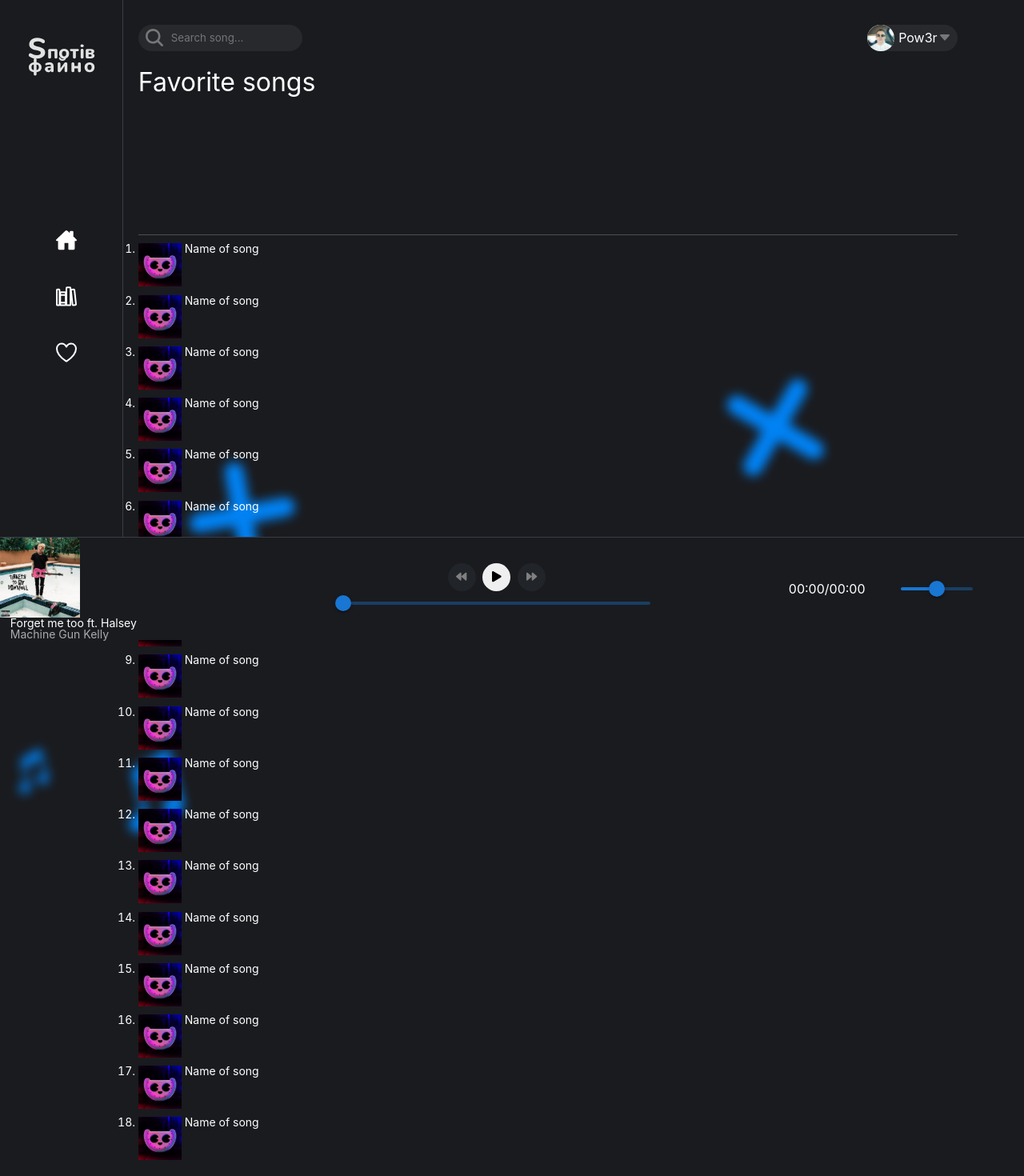
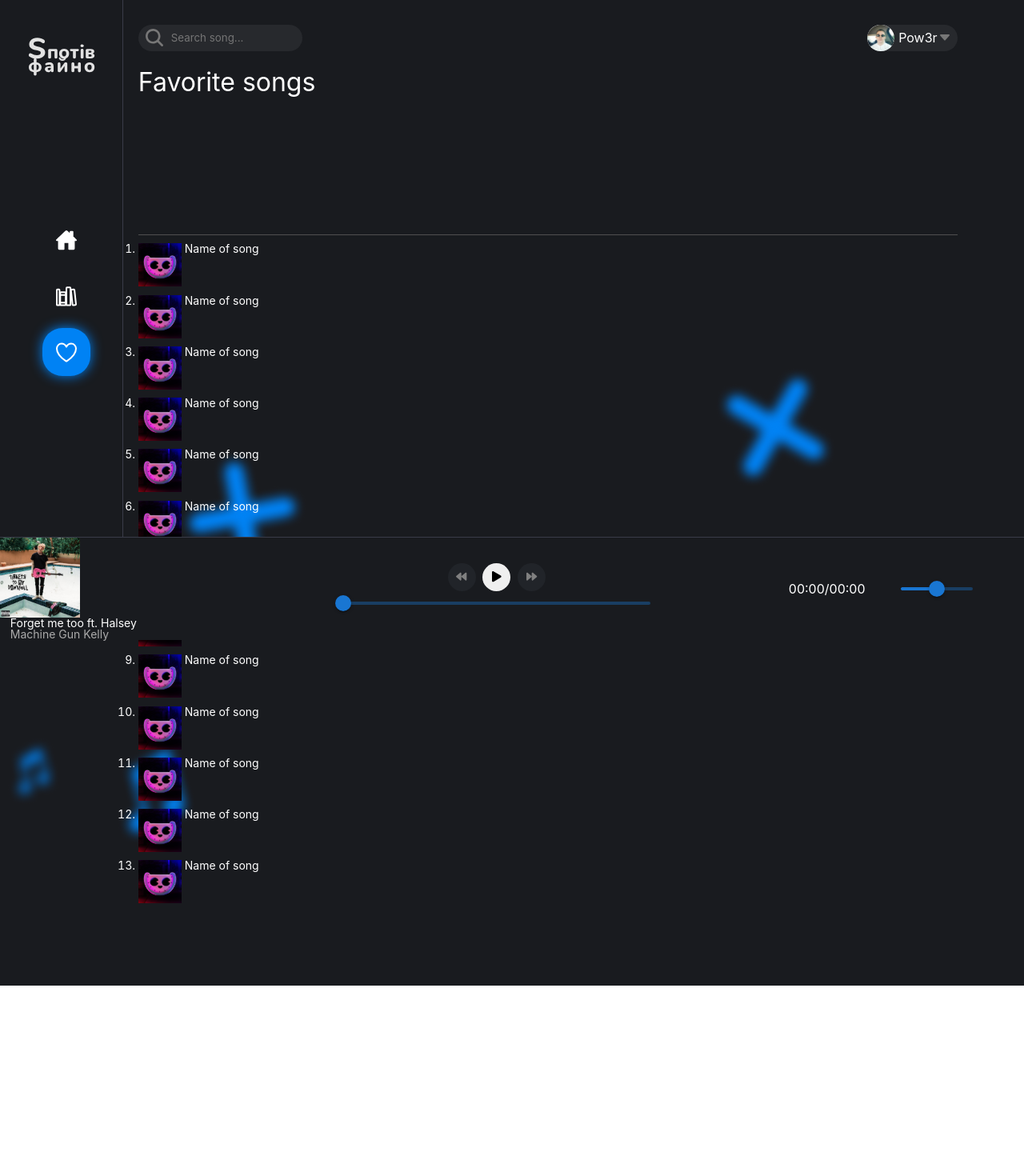
Before and after one commit to pow3r-prog/spotiv-faino-react, a React (Create React App) app: page /favorite in a window 1280 px wide. Shown: the top 1470 px of the page at 80% size. After the commit the page ends 1232 px from the top, so only its background shows below. Built offline with nearby package versions, Linux system fonts and the light colour scheme.

Commit message:
updating navigation component

```diff
--- a/package.json
+++ b/package.json
@@ -17,6 +17,7 @@
     "node-sass": "^6.0.1",
     "react": "^17.0.2",
     "react-dom": "^17.0.2",
+    "react-redux": "^7.2.5",
     "react-router-dom": "^5.3.0",
     "react-scripts": "4.0.3",
     "web-vitals": "^1.0.1"
--- a/src/App.js
+++ b/src/App.js
@@ -15,7 +15,8 @@ function App() {
       <Navigation />
       <Header />
       <Switch>
-        <Route exact path='/' component={Home} />
+        {/* <Route path='/' component={Home} /> */}
+        <Route exact path='/home' component={Home} />
         <Route path='/favorite' component={FavoriteSongs} />
         <Route path='/library' component={Library} />
       </Switch>
--- a/src/components/Header/Header.scss
+++ b/src/components/Header/Header.scss
@@ -10,6 +10,7 @@
       width: 100%;
       height: 100%;
       border: none;
+      color: #fff;
       border-radius: 100px;
       background: #27292d;
       background-image: url('../accets/img/searchIcon.svg');
--- a/src/components/Header/Search.jsx
+++ b/src/components/Header/Search.jsx
@@ -2,8 +2,8 @@ import React from 'react'
 
 const Search = () => {
     return (
-        <form className="search__form">
-            <input type="text" placeholder='Search song...' className='search__input' />
+        <form className='search__form'>
+            <input type='text' placeholder='Search song...' className='search__input' />
         </form>
     )
 }
--- a/src/components/Navigation/Navigation.jsx
+++ b/src/components/Navigation/Navigation.jsx
@@ -1,5 +1,5 @@
 import React from 'react'
-import { Link } from 'react-router-dom';
+import { NavLink } from 'react-router-dom'
 import logoIcon from '../accets/img/logo.svg'
 import homeIcon from '../accets/img/homeIcon.svg'
 import libraryIcon from '../accets/img/libraryIcon.svg'
@@ -11,20 +11,20 @@ const Navigation = () => {
     return (
         <div className='navigation'>
             <div className='logo'>
-                <Link to='/'>
+                <NavLink to='/home'>
                     <img src={logoIcon} alt='logo'></img>
-                </Link>
+                </NavLink>
             </div>
-            <div className="navigation__list">
-                <Link className='home__page' to='/'>
+            <div className='navigation__list'>
+                <NavLink className='home__page' activeClassName='home__page active' to='/home'>
                     <img src={homeIcon} alt='home'></img>
-                </Link>
-                <Link className='library__page' to='/library'>
+                </NavLink>
+                <NavLink className='library__page' activeClassName='library__page active' to='/library'>
                     <img src={libraryIcon} alt='library'></img>
-                </Link>
-                <Link className='favorite__page' to='/favorite'>
-                        <img src={favoriteIcon} alt='favorite'></img>
-                </Link>
+                </NavLink>
+                <NavLink  className='favorite__page' activeClassName='favorite__page active'  to='/favorite'>
+                    <img src={favoriteIcon} alt='favorite'></img>
+                </NavLink>
             </div>
         </div>
     )
--- a/src/components/Playlist/PlaylistSongsList.jsx
+++ b/src/components/Playlist/PlaylistSongsList.jsx
@@ -5,24 +5,19 @@ import musicIcon from '../accets/img/musicImage.svg'
 const SongsList = () => {
     return (
         <ol className='songs__list'>
-                    <li className="songs__list_item"><img src={musicIcon} alt="img" /> Name of song</li>
-                    <li className="songs__list_item"><img src={musicIcon} alt="img" /> Name of song</li>
-                    <li className="songs__list_item"><img src={musicIcon} alt="img" /> Name of song</li>
-                    <li className="songs__list_item"><img src={musicIcon} alt="img" /> Name of song</li>
-                    <li className="songs__list_item"><img src={musicIcon} alt="img" /> Name of song</li>
-                    <li className="songs__list_item"><img src={musicIcon} alt="img" /> Name of song</li>
-                    <li className="songs__list_item"><img src={musicIcon} alt="img" /> Name of song</li>
-                    <li className="songs__list_item"><img src={musicIcon} alt="img" /> Name of song</li>
-                    <li className="songs__list_item"><img src={musicIcon} alt="img" /> Name of song</li>
-                    <li className="songs__list_item"><img src={musicIcon} alt="img" /> Name of song</li>
-                    <li className="songs__list_item"><img src={musicIcon} alt="img" /> Name of song</li>
-                    <li className="songs__list_item"><img src={musicIcon} alt="img" /> Name of song</li>
-                    <li className="songs__list_item"><img src={musicIcon} alt="img" /> Name of song</li>
-                    <li className="songs__list_item"><img src={musicIcon} alt="img" /> Name of song</li>
-                    <li className="songs__list_item"><img src={musicIcon} alt="img" /> Name of song</li>
-                    <li className="songs__list_item"><img src={musicIcon} alt="img" /> Name of song</li>
-                    <li className="songs__list_item"><img src={musicIcon} alt="img" /> Name of song</li>
-                    <li className="songs__list_item"><img src={musicIcon} alt="img" /> Name of song</li>
+                    <li className='songs__list_item'><img src={musicIcon} alt='img' /> Name of song</li>
+                    <li className='songs__list_item'><img src={musicIcon} alt='img' /> Name of song</li>
+                    <li className='songs__list_item'><img src={musicIcon} alt='img' /> Name of song</li>
+                    <li className='songs__list_item'><img src={musicIcon} alt='img' /> Name of song</li>
+                    <li className='songs__list_item'><img src={musicIcon} alt='img' /> Name of song</li>
+                    <li className='songs__list_item'><img src={musicIcon} alt='img' /> Name of song</li>
+                    <li className='songs__list_item'><img src={musicIcon} alt='img' /> Name of song</li>
+                    <li className='songs__list_item'><img src={musicIcon} alt='img' /> Name of song</li>
+                    <li className='songs__list_item'><img src={musicIcon} alt='img' /> Name of song</li>
+                    <li className='songs__list_item'><img src={musicIcon} alt='img' /> Name of song</li>
+                    <li className='songs__list_item'><img src={musicIcon} alt='img' /> Name of song</li>
+                    <li className='songs__list_item'><img src={musicIcon} alt='img' /> Name of song</li>
+                    <li className='songs__list_item'><img src={musicIcon} alt='img' /> Name of song</li>
         </ol>
     )
 }
--- a/src/components/Playlist/PlaylistTitle.jsx
+++ b/src/components/Playlist/PlaylistTitle.jsx
@@ -3,7 +3,7 @@ import './Playlist.scss'
 
 const PlaylistTitle = () => {
     return (
-        <div className="playlist__title">Favorite songs</div>
+        <div className='playlist__title'>Favorite songs</div>
     )
 }
 
```
Also changed, not shown: src/components/Home/Home.jsx (+18 -18 lines), src/components/MusicPlayer/Controls.jsx (+5 -5 lines), src/components/MusicPlayer/Details.jsx (+6 -6 lines), src/components/MusicPlayer/Player.jsx (+4 -4 lines), src/components/Navigation/Navigation.scss (+0 -15 lines), 1 other file (tests, documents, lock files or other folders). Lines whose indentation alone changed are shown as unchanged.
